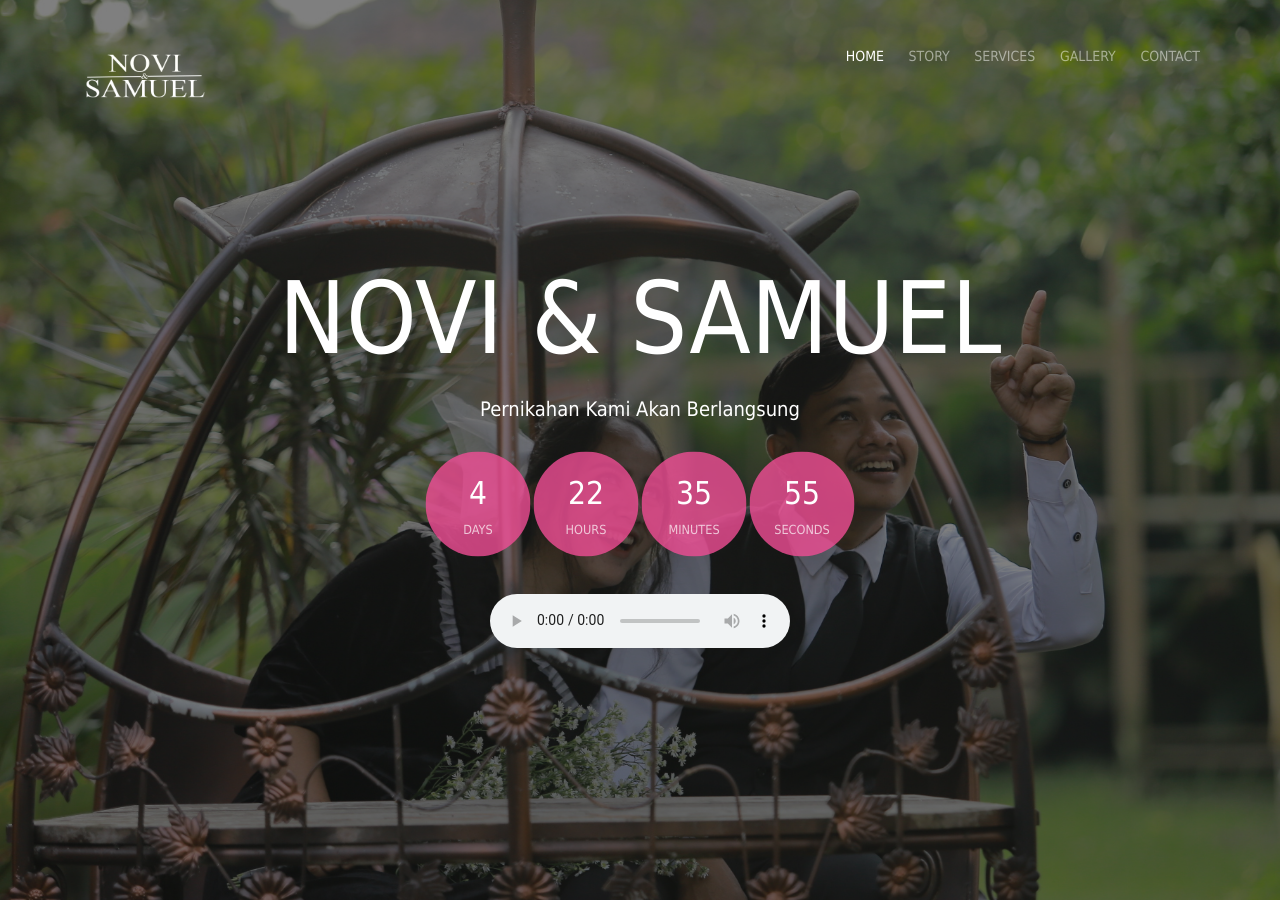
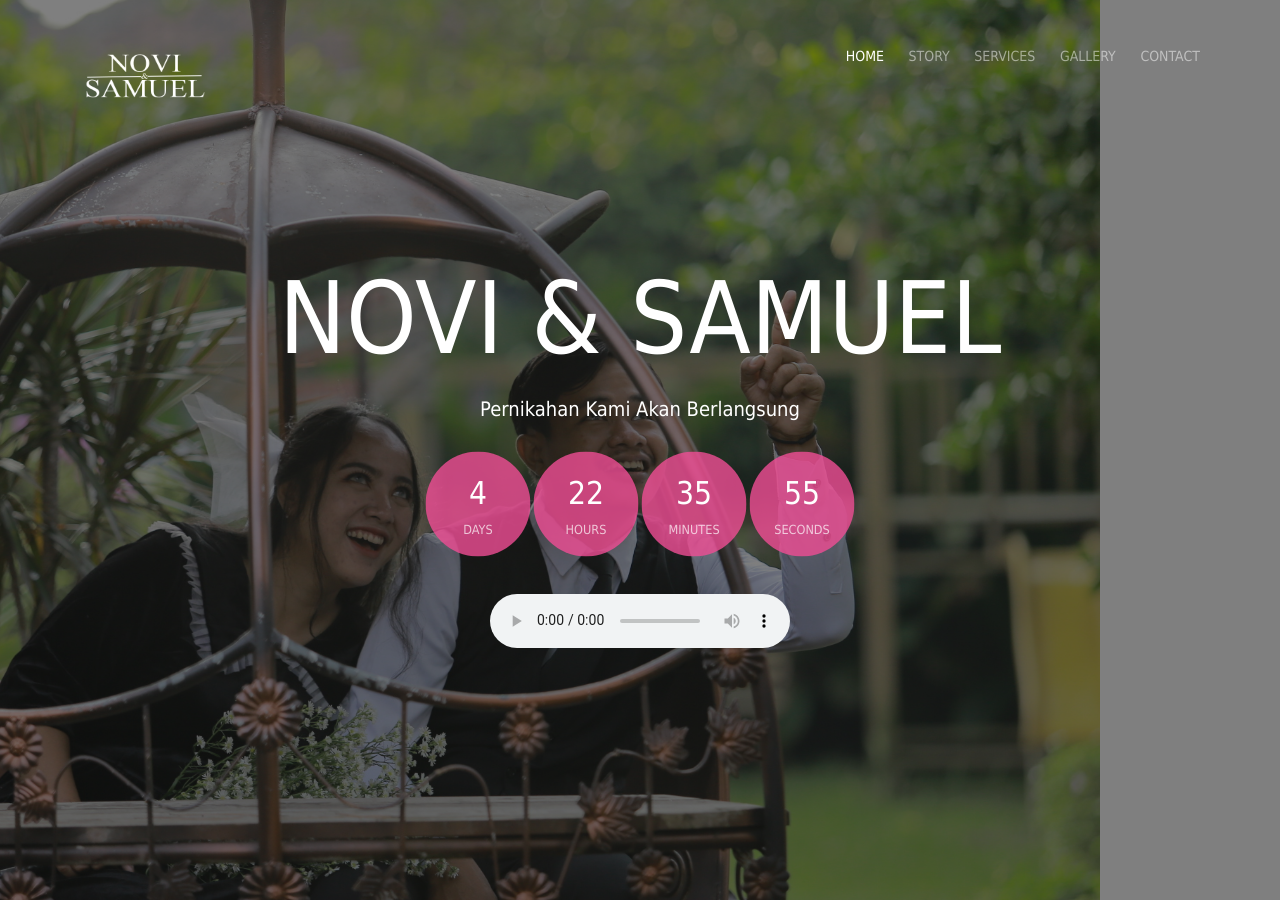
Before and after one commit to kornelius-learn2022/wedding-invitation, a plain HTML site: page index.html in a window 1280 px wide. Shown: the top 900 px of the page. Drawn offline with Linux system fonts and the light colour scheme; files whose address does not match are found by name.

Commit message:
merubah posisi foto pertama

```diff
--- a/index.html
+++ b/index.html
@@ -110,7 +110,8 @@
 			</div>
 		</nav>
 
-		<header id="fh5co-header" class="fh5co-cover" role="banner" style="background-image:url(images/couple-1.jpg);"
+		<header id="fh5co-header" class="fh5co-cover" role="banner"
+			style="background-image:url(images/couple-1.jpg); background-position: 500px 0px;"
 			data-stellar-background-ratio="0.5">
 			<div class="overlay"></div>
 			<div class="container">
```
